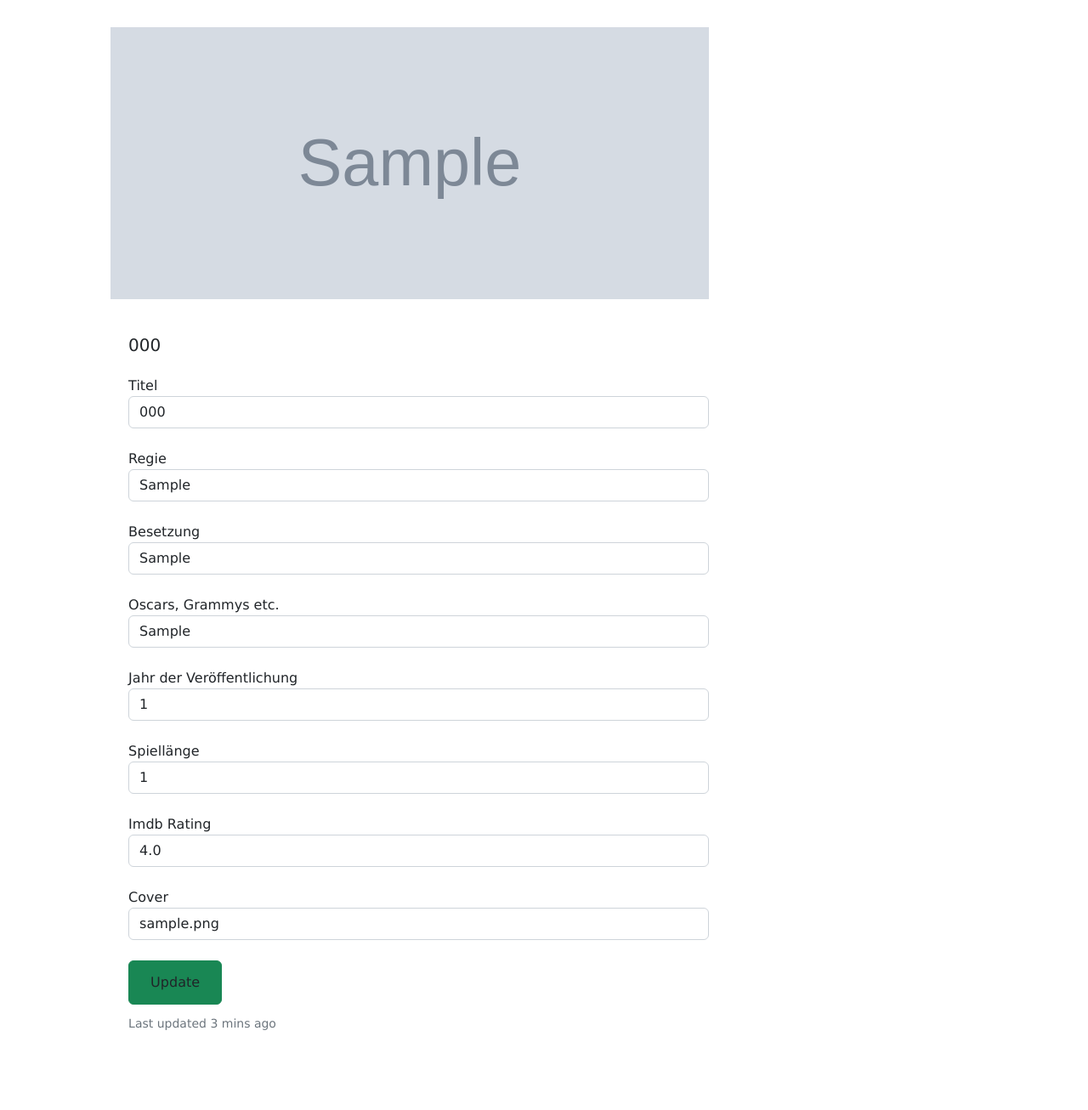
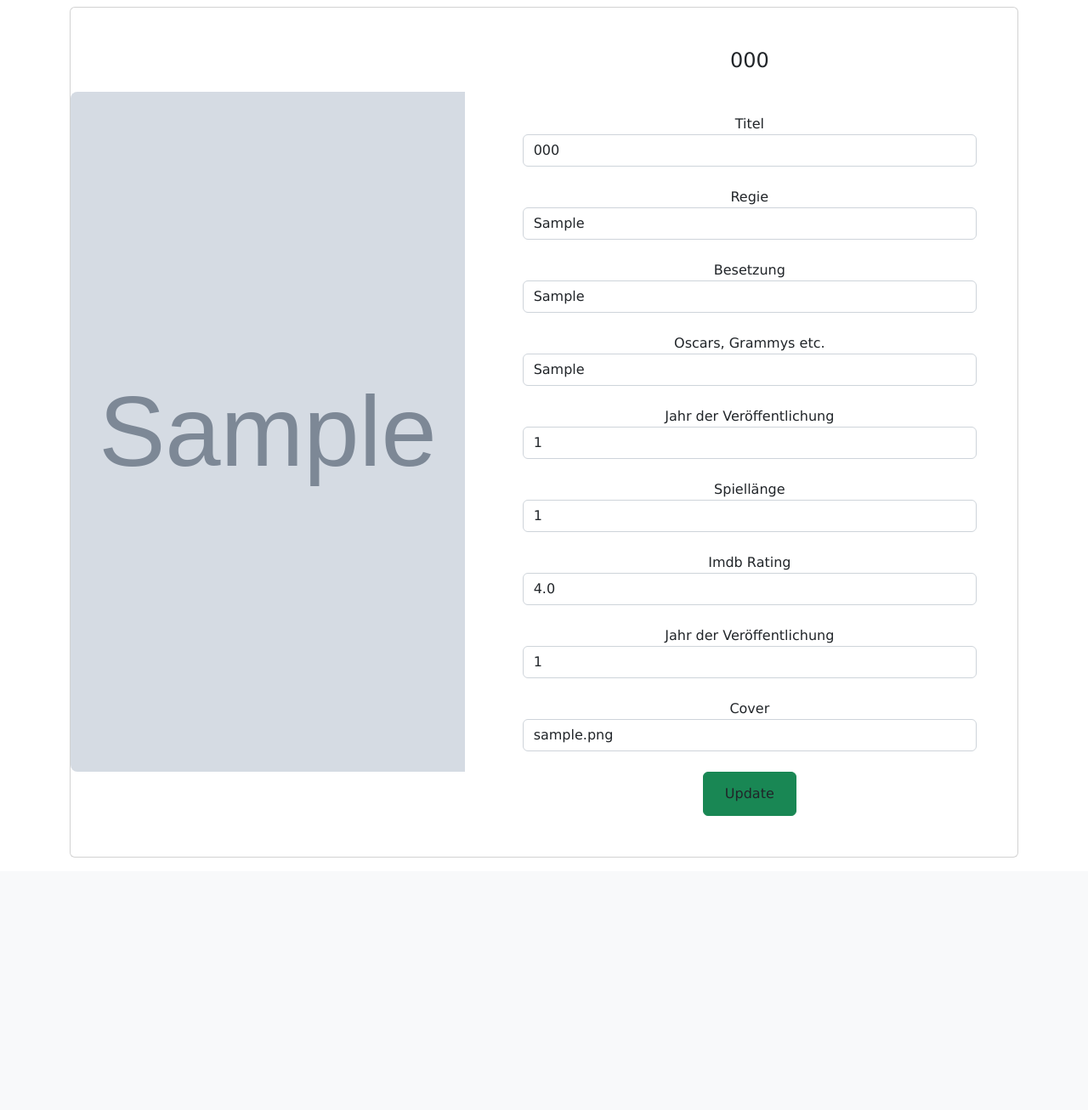
Before and after one commit to vincm1/flask_films, a Flask app: page /edit/film/1 in a window 1280 px wide. Shown: the part 64-1370 px from the top of the page at 85% size. After the commit the page ends 1073 px from the top, so only its background shows below. Run offline with Flask 2, Linux system fonts and the light colour scheme; a user stored in the database is signed in; tables that the repository leaves empty hold one stand-in row (values such as "Sample post"); grey boxes marked "Sample" are stand-in pictures; some libraries are stand-ins or nearby versions.

Commit message:
einzel film ansicht#

```diff
--- a/app/auth/templates/registration.html
+++ b/app/auth/templates/registration.html
@@ -1,11 +1,9 @@
 {% extends 'layout.html' %}
 
 {% block content %}
-
 <br>
 <br>
 <br>
-
 <div class="container">
     <section class=" text-center text-lg-start">
         <style>
--- a/app/filme/templates/edit_film.html
+++ b/app/filme/templates/edit_film.html
@@ -1,29 +1,91 @@
 {% extends 'layout.html' %}
 
 {% block content %}
+
 <br>
 <br>
+<br>
+
 <div class="container">
-<form method="post">
-    <div class="card-edit-film p-5" style="width:50rem;">
-        <img class="card-img-top" src="{{ film.image }}" alt="Card image cap">
-        <div class="card-body">
-        {{ form.hidden_tag() }}
-        <h5 class="card-title mb-4">{{ film.titel }}</h5>
-        <div class="form-outline mb-4"> {{ wtf.form_field(form.titel) }} </div>
-        <div class="form-outline mb-4"> {{ wtf.form_field(form.regie) }} </div>
-        <div class="form-outline mb-4"> {{ wtf.form_field(form.schauspieler) }} </div>
-        <div class="form-outline mb-4"> {{ wtf.form_field(form.preise) }} </div>
-        <div class="form-outline mb-4"> {{ wtf.form_field(form.jahr) }} </div>
-        <div class="form-outline mb-4"> {{ wtf.form_field(form.laenge) }} </div>
-        <div class="form-outline mb-4"> {{ wtf.form_field(form.rating) }} </div>
-        <div class="form-outline mb-4"> {{ wtf.form_field(form.image) }} </div>
-        <a class="btn btn-success" >{{ wtf.form_field(form.submit) }}</a>
-        <p class="card-text"><small class="text-muted">Last updated 3 mins ago</small></p>
+    <section class=" text-center text-lg-start">
+        <style>
+          .rounded-t-5 {
+            border-top-left-radius: 0.5rem;
+            border-top-right-radius: 0.5rem;
+          }
+
+          @media (min-width: 992px) {
+            .rounded-tr-lg-0 {
+              border-top-right-radius: 0;
+            }
+
+            .rounded-bl-lg-5 {
+              border-bottom-left-radius: 0.5rem;
+            }
+          }
+        </style>
+        <div class="card mb-3">
+          <div class="row g-0 d-flex align-items-center">
+            <div class="col-lg-5 d-none d-lg-flex">
+              <img src="{{ film.image }}" alt="Trendy Pants and Shoes"
+                class="w-100 rounded-t-5 rounded-tr-lg-0 rounded-bl-lg-5" />
+            </div>
+            <div class="col-lg-7">
+              <div class="card-body py-5 px-md-5">
+
+                <form method="POST">
+                {{ form.hidden_tag() }}
+                  <!-- User data input -->
+                  <div class="form-heading mb-5" text-align="text-center">
+                    <h4>{{ film.titel }}</h4>
+                  </div>
+
+                  <div class="form-outline mb-4">
+                    {{ wtf.form_field(form.titel) }}
+                  </div>
+
+                  <div class="form-outline mb-4">
+                    {{ wtf.form_field(form.regie) }}
+                  </div>
+
+                  <div class="form-outline mb-4">
+                    {{ wtf.form_field(form.schauspieler) }}
+                  </div>
+
+                  <!-- Password input -->
+                  <div class="form-outline mb-4">
+                    {{ wtf.form_field(form.preise) }}
+                  </div>
+
+                  <div class="form-outline mb-4">
+                    {{ wtf.form_field(form.jahr) }}
+                  </div>
+
+                  <div class="form-outline mb-4">
+                    {{ wtf.form_field(form.laenge) }}
+                  </div>
+
+                  <div class="form-outline mb-4">
+                    {{ wtf.form_field(form.rating) }}
+                  </div>
+
+                  <div class="form-outline mb-4">
+                    {{ wtf.form_field(form.jahr) }}
+                  </div>
+
+                  <div class="form-outline mb-4">
+                    {{ wtf.form_field(form.image) }}
+                  </div>
+
+
+                  <!-- Submit button -->
+                  <a class="btn btn-success" >{{ wtf.form_field(form.submit) }}</a>
+                </form>
+
+              </div>
+            </div>
+          </div>
         </div>
-    </div>
-</form>
-
-      </div>
+      </section>
 </div>
 {% endblock %}
```
